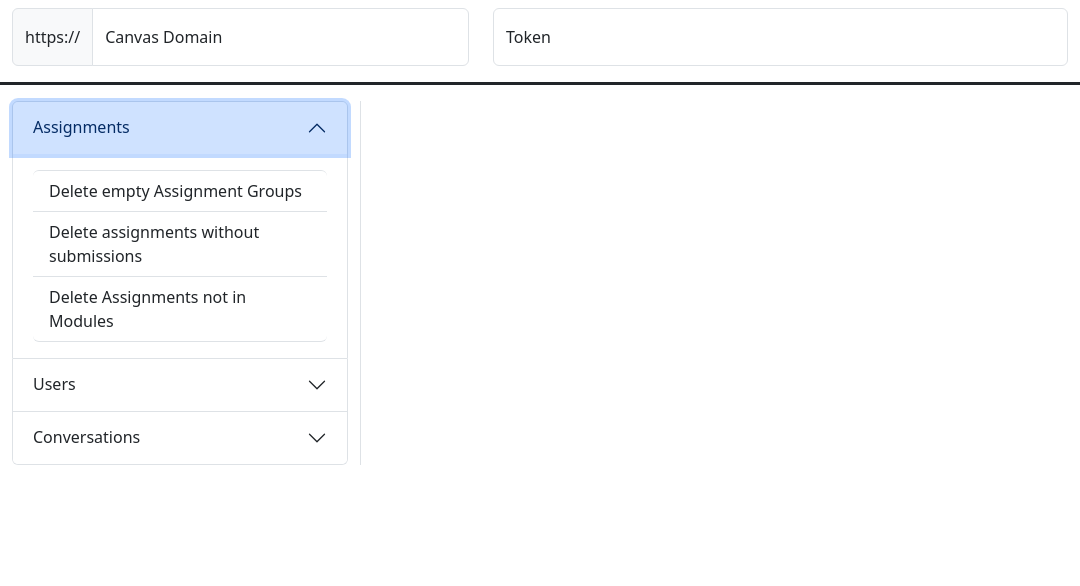
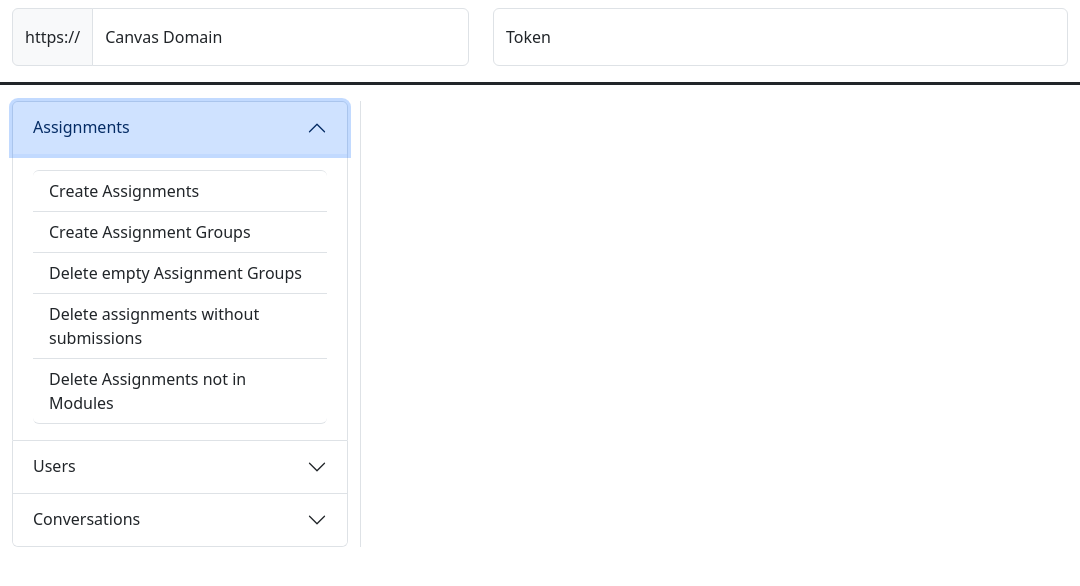
Before and after one commit to SLachelier/CanvasScripters, an Electron app: page my-electron-app/index.html in a window 1080 px wide. Both pictures are taken after a click on the button "Assignments". Drawn offline with nearby package versions, Linux system fonts and the light colour scheme.

Commit message:
added option to create assignments

```diff
--- a/my-electron-app/index.html
+++ b/my-electron-app/index.html
@@ -73,6 +73,14 @@
                         <div id="assignments" class="accordion-collapse collapse">
                             <div class="accordion-body">
                                 <div id="assignment-endpoints" class="list-group">
+                                    <button id="create-assignments"
+                                        class="list-group-item list-group-item-action border-start-0 border-end-0">
+                                        Create Assignments
+                                    </button>
+                                    <button id="create-assignment-groups"
+                                        class="list-group-item list-group-item-action border-start-0 border-end-0">
+                                        Create Assignment Groups
+                                    </button>
                                     <button id="delete-empty-assignment-groups"
                                         class="list-group-item list-group-item-action border-start-0 border-end-0">
                                         Delete empty Assignment Groups
@@ -123,6 +131,10 @@
                                         Delete conversations with specific
                                         subject
                                     </button>
+                                    <button id="download-conversations-csv"
+                                        class="list-group-item list-group-item-action border-start-0 border-end-0">
+                                        Download Conversations
+                                    </button>
                                     <!-- <button id="gc-between-users"
                                         class="list-group-item list-group-item-action border-start-0 border-end-0">
                                         Get Conversations between two users
```
